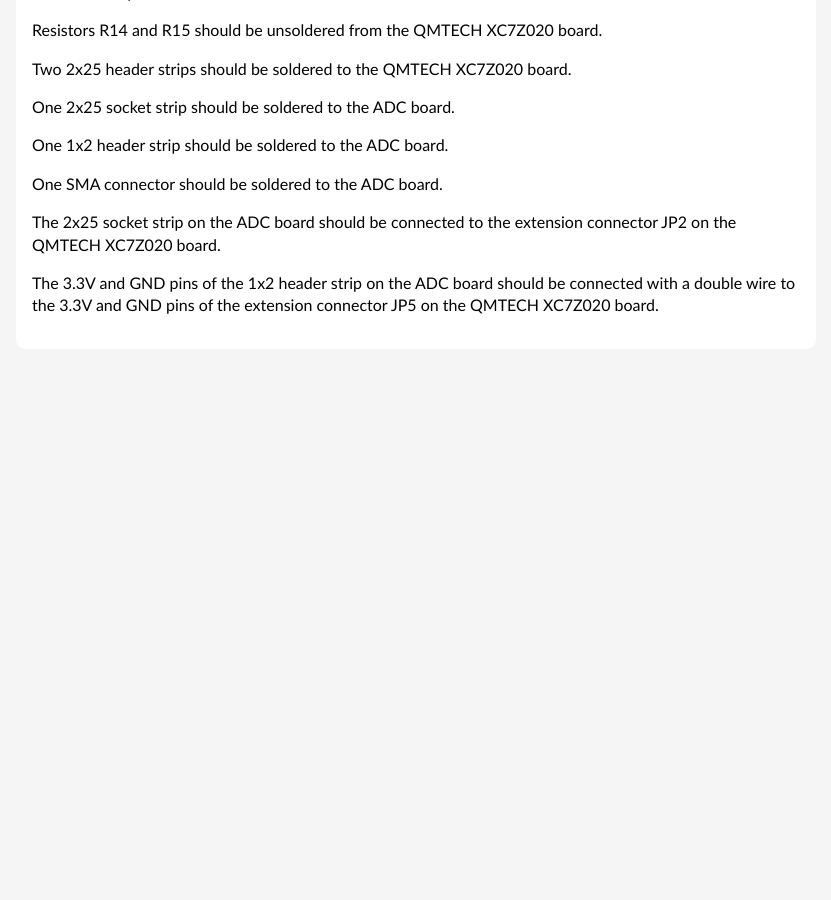
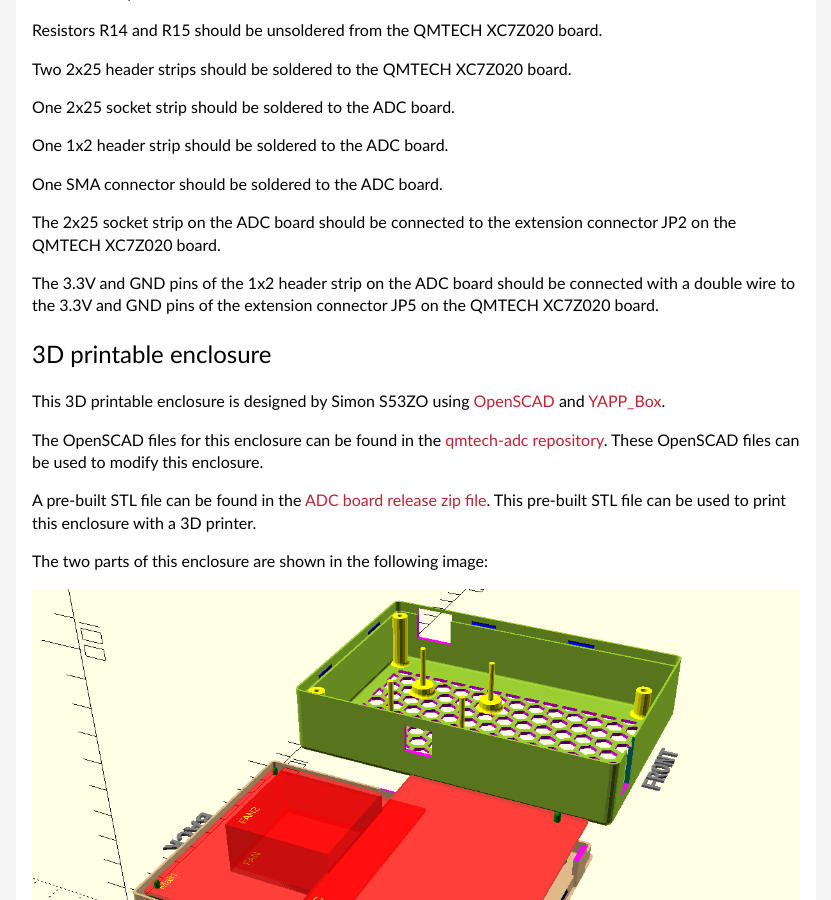
Before and after one commit to pavel-demin/qmtech-xc7z020-notes, a Jekyll site: the page built from adc-board.md, in a window 1280 px wide and 900 px high, scrolled down 4432 px. Shown: the whole window, without its empty margins (224-1055 px from the left). Built offline with Jekyll 4.4.1, drawn with Linux system fonts in a browser that asks for light colours; before the commit the page ends 4837 px from its top, so only the background shows below that.

Commit message:
add information about enclosure by S53ZO to adc-board

```diff
--- a/adc-board.md
+++ b/adc-board.md
@@ -104,3 +104,16 @@
 The 2x25 socket strip on the ADC board should be connected to the extension connector JP2 on the QMTECH XC7Z020 board.
 
 The 3.3V and GND pins of the 1x2 header strip on the ADC board should be connected with a double wire to the 3.3V and GND pins of the extension connector JP5 on the QMTECH XC7Z020 board.
+
+3D printable enclosure
+-----
+
+This 3D printable enclosure is designed by Simon S53ZO using [OpenSCAD](https://openscad.org) and [YAPP_Box](https://github.com/mrWheel/YAPP_Box).
+
+The OpenSCAD files for this enclosure can be found in the [qmtech-adc repository](https://github.com/pavel-demin/qmtech-adc/tree/main/enclosures). These OpenSCAD files can be used to modify this enclosure.
+
+A pre-built STL file can be found in the [ADC board release zip file]({{ site.adc-board-release }}). This pre-built STL file can be used to print this enclosure with a 3D printer.
+
+The two parts of this enclosure are shown in the following image:
+
+![enclosure]({{ "/img/enclosure.png" | prepend: site.baseurl }})
```
Also changed, not shown: img/enclosure.png (added).
